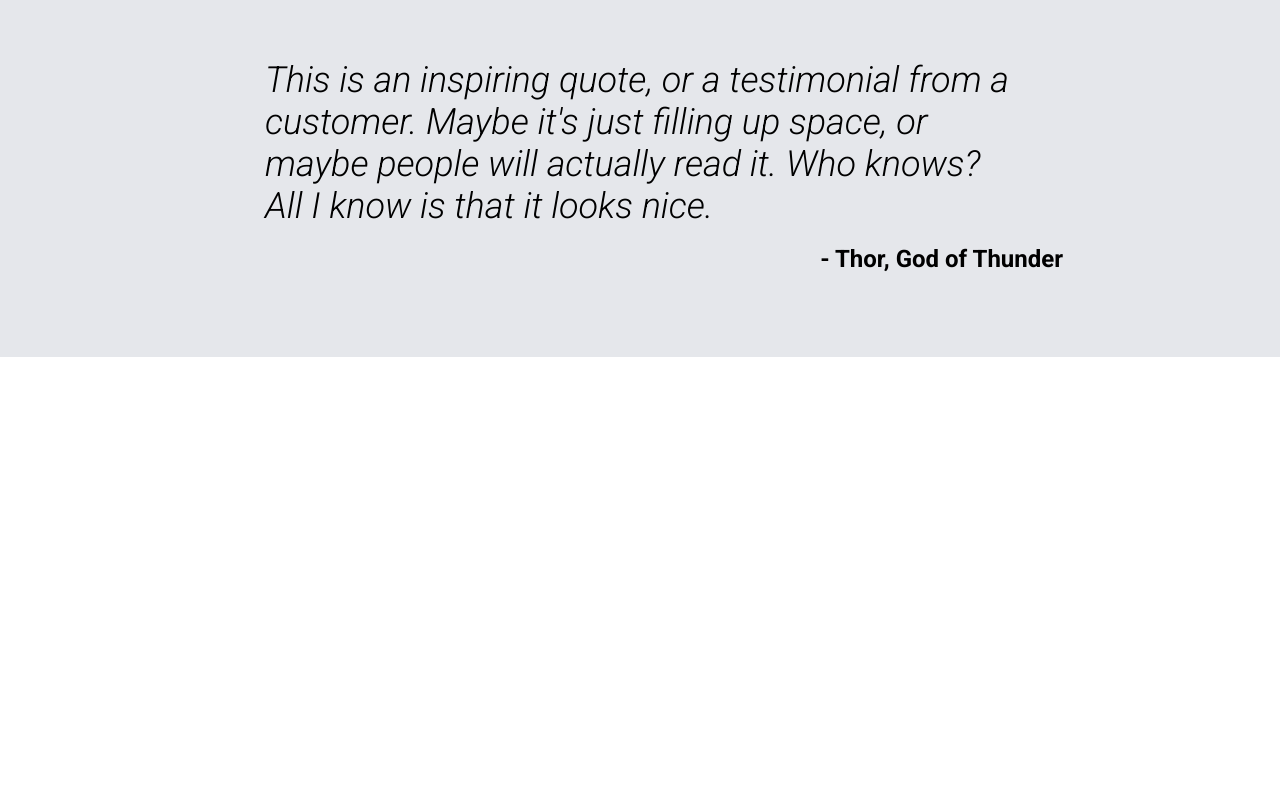
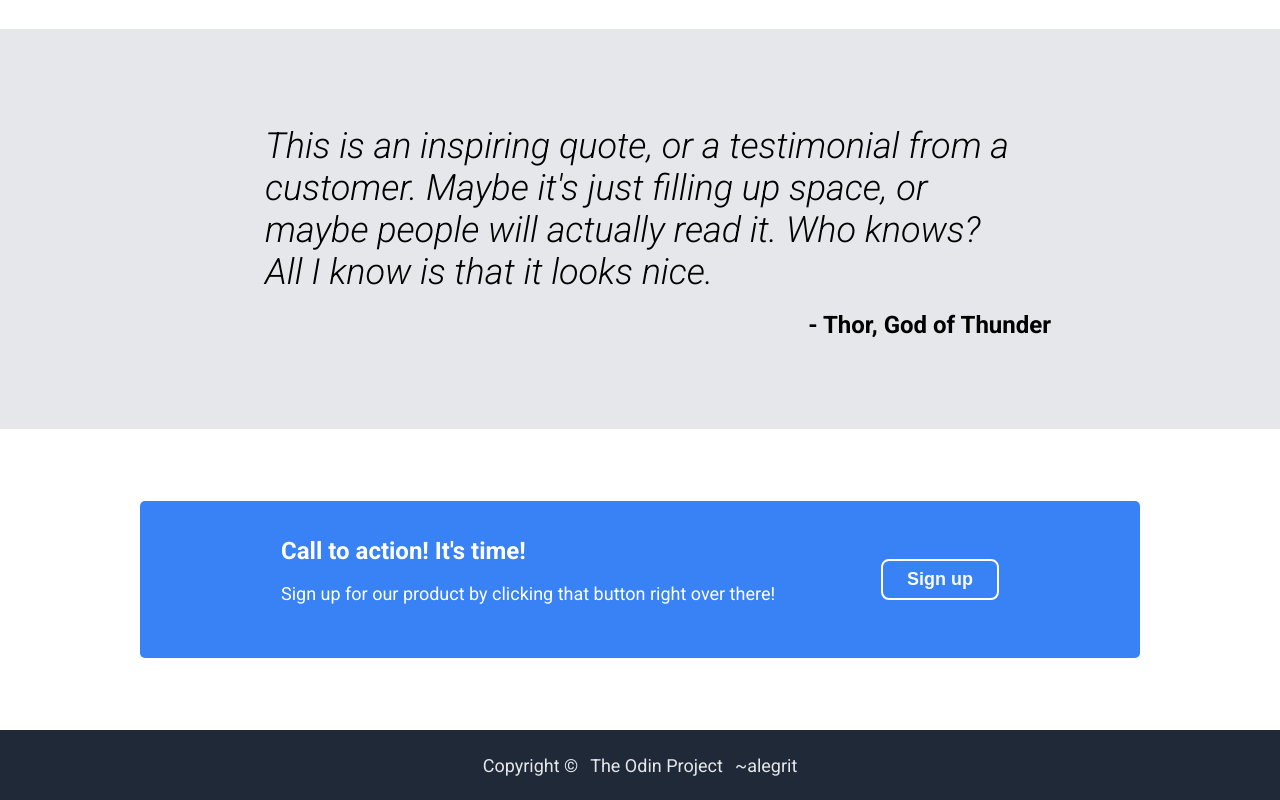
Before and after one commit to alegrit/landing, a plain HTML site: page index.html in a window 1280 px wide. Shown: the part 960-1760 px from the top of the page. Before the commit the page ends 1317 px from the top, so only its background shows below. Drawn offline with Linux system fonts and the light colour scheme.

Commit message:
Add footer & tweak overall styling

```diff
--- a/index.html
+++ b/index.html
@@ -69,8 +69,20 @@
           it's just filling up space, or maybe people will actually read it. Who
           knows? All I know is that it looks nice.
         </p>
-        <div class="quote-author">- Thor, God of Thunder</>
+        <div class="quote-author">- Thor, God of Thunder</div>
       </div>
     </section>
+    <section class="call-to-action">
+      <div class="call-to-action-content">
+        <div class="action-text">
+          <span>Call to action! It's time!</span>
+          <p>Sign up for our product by clicking that button right over there!</p>
+        </div>
+        <button class="action-button">Sign up</button>
+      </div>
+    </section>
+    <footer>
+      Copyright ©<a href="https://www.theodinproject.com/">The Odin Project</a> ~alegrit
+    </footer>
   </body>
 </html>
--- a/style.css
+++ b/style.css
@@ -8,7 +8,6 @@
   --font-tertiary: #4c5564;
   --button-call-to-action: #3882f6;
   --hover-button: #376bbd;
-  --white: #fff;
 }
 
 body {
@@ -35,6 +34,7 @@ body {
   display: flex;
   justify-content: space-between;
   align-items: center;
+  margin: 12px 0;
 }
 
 a {
@@ -80,7 +80,7 @@ h1 {
 
 .hero {
   display: flex;
-  height: 450px;
+  min-height: 450px;
   justify-content: center;
   align-items: center;
   padding-bottom: 16px;
@@ -89,6 +89,7 @@ h1 {
 .hero-content {
   display: flex;
   align-items: center;
+  margin: 24px 0;
 }
 
 .hero-image-place-holder {
@@ -100,11 +101,16 @@ h1 {
   justify-content: center;
   width: 50%;
   margin: 0 12px;
+  padding: 0 12px;
+  text-align: center;
+  flex-grow: 1;
+  word-break: break-all;
 }
 
 .hero-info {
-  flex-grow: 1;
+  flex-grow: 5;
   padding: 0 12px;
+  margin: 0 12px;
   width: 50%;
 }
 
@@ -113,31 +119,31 @@ h1 {
   margin: 0 64px 24px 0;
 }
 
-.hero-button {
+.hero-button, .action-button {
   background-color: var(--button-call-to-action);
   border: 0;
   border-radius: 8px;
   cursor: pointer;
-  color: #f9faf9;
+  color: var(--font-primary);
   font-size: 18px;
   font-weight: 700;
   padding: 8px 32px;
   transition: 300ms;
 }
 
-.hero-button:hover {
+.hero-button:hover, .action-button:hover {
   background-color: var(--hover-button);
 }
 
 /* INFO */
 .info {
-  background-color: var(--white);
+  background-color: white;
   display: flex;
   justify-content: center;
   align-items: center;
   flex-direction: column;
   min-height: 350px;
-  padding-bottom: 48px;
+  padding-bottom: 96px;
 }
 
 h2 {
@@ -179,7 +185,6 @@ h2 {
 }
 
 /* QUOTE */
-
 .quote {
   background-color: var(--font-background-secondary);
   display: flex;
@@ -199,11 +204,80 @@ h2 {
   font-weight: 300;
   font-style: italic;
   margin: 18px 48px;
-  width: 750px;
+  max-width: 750px;
+  word-wrap: break-word;
 }
 
 div.quote-author {
   align-self: flex-end;
   font-size: 24px;
   font-weight: 700;
+  margin: 0 12px 12px 0;
 }
+
+/* CALL TO ACTION */
+.call-to-action {
+  display: flex;
+  max-height: 400px;
+  justify-content: center;
+  align-items: center;
+  background-color: white;
+  padding: 48px 0;
+}
+
+.call-to-action-content {
+  align-items: center;
+  background-color: var(--button-call-to-action);
+  border-radius: 5px;
+  box-sizing: border-box;
+  display: flex;
+  margin: 24px 12px;
+  flex: 0 1 1000px;
+  padding: 36px 0;
+  gap: 12px;
+  justify-content: center;
+}
+
+.action-text {
+  display: flex;
+  flex-direction: column;
+  color: white;
+  flex-grow: 1;
+  max-width: 600px;
+}
+
+.action-text span, .action-text p {
+  margin-left: 12px;
+}
+
+.action-text span {
+  font-size: 24px;
+  font-weight: 700;
+}
+
+.action-text p {
+  font-size: 18px;
+  font-weight: 300;
+}
+
+.action-button {
+  border: solid 2px white;
+  padding: 8px 24px;
+  margin-right: 12px;
+}
+
+/* FOOTER */
+footer {
+  background-color: var(--background);
+  color: var(--font-background-secondary);
+  display: flex;
+  align-items: center;
+  justify-content: center;
+  min-height: 70px;
+  font-size: 18px;
+}
+
+footer a {
+  text-decoration: none;
+  color: var(--font-background-secondary);
+}
```
